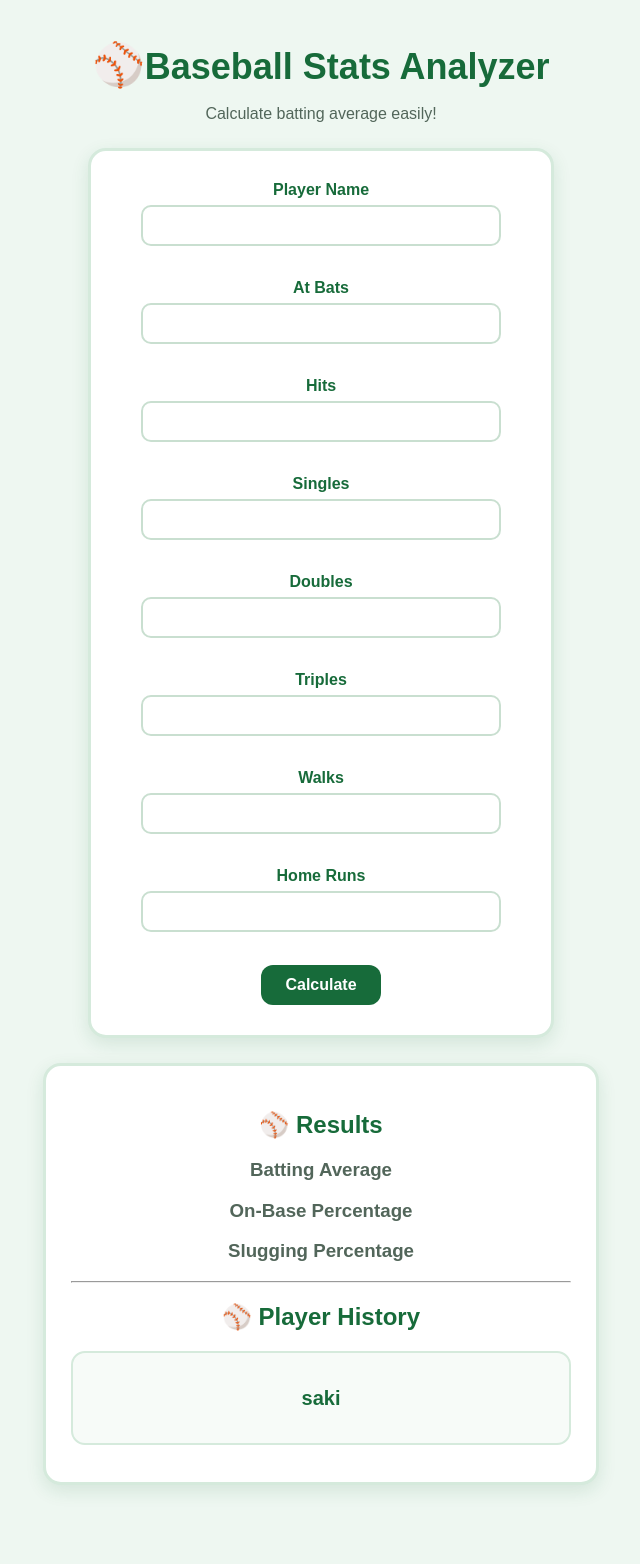
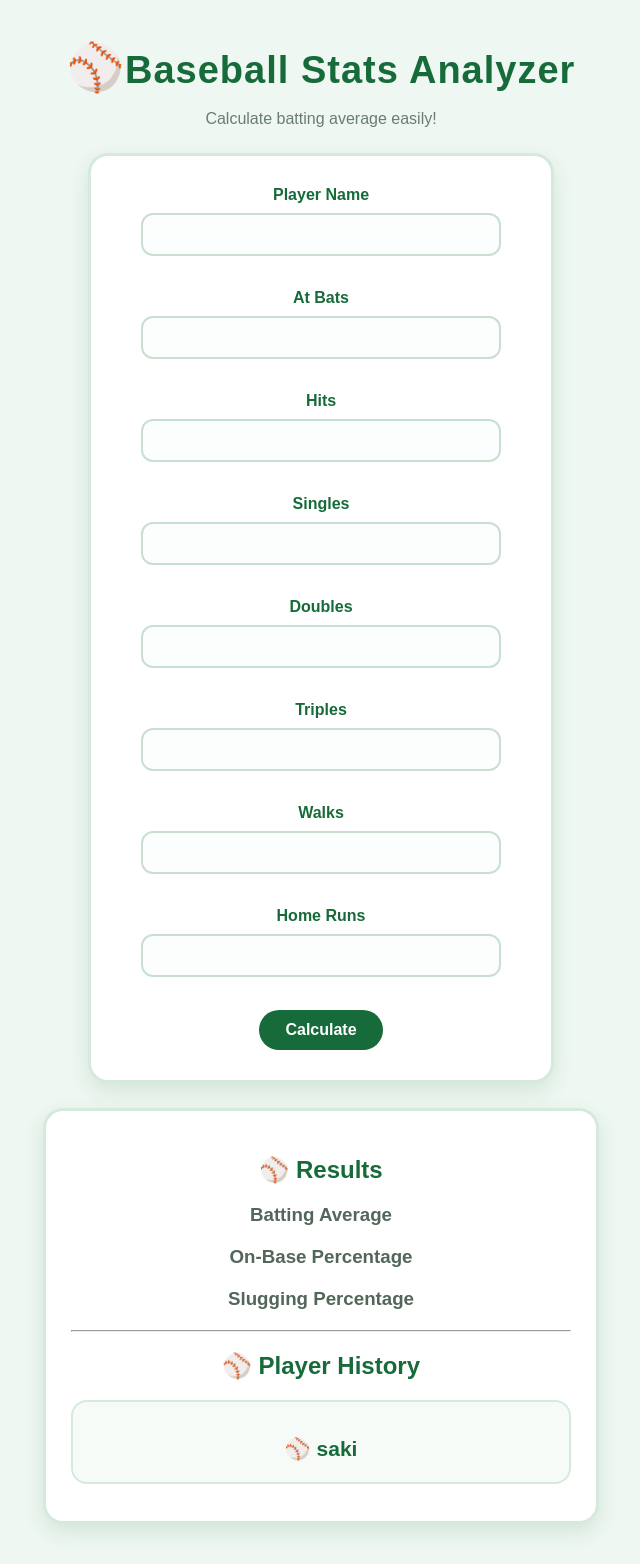
Before and after one commit to sakii-ito/Baseball-Stats-Analyzer, a Flask app: page / in a window 1280 px wide. Shown: the whole page, without its empty margins (319-959 px from the left). Before the commit the page ends 1492 px from the top, so only its background shows below. Run offline with Flask 3, Linux system fonts and the light colour scheme.

Commit message:
Improve baseball themed UI styling

```diff
--- a/static/style.css
+++ b/static/style.css
@@ -8,57 +8,67 @@ body{
 
 h1 {
     color: #176b3a;
-    font-size: 36px;
-    margin-bottom: 10px;
+    font-size: 38px;
+    margin-bottom: 8px;
+    letter-spacing: 1px;
 }
 
 h1::first-letter {
-    font-size: 42px;
+    font-size: 46px;
 }
 
-p {
-    color: #52665a;
+body > p {
+    color: #6a7d70;
+    font-size: 16px;
 }
+
+/* main form */
 
 form {
     background-color: white;
     max-width: 400px;
     margin: 25px auto;
     padding: 30px;
-    border-radius: 18px;
+    border-radius: 20px;
     border: 3px solid #d5eadc;
-    box-shadow: 0 6px 18px rgba(23, 107, 58, 0.12);
+    box-shadow: 0 8px 20px rgba(23, 107, 58, 0.12);
 }
 
 label {
+    display: inline-block;
     font-weight: bold;
     color: #176b3a;
+    margin-bottom: 3px;
 }
 
 input {
     width: 90%;
-    padding: 10px;
+    padding: 11px;
     margin-top: 6px;
     margin-bottom: 15px;
     border: 2px solid #c9dfd0;
-    border-radius: 10px;
+    border-radius: 12px;
     font-size: 15px;
     box-sizing: border-box;
+    background-color: #fbfefc;
 }
 
 input:focus {
     outline: none;
     border-color: #176b3a;
+    box-shadow: 0 0 0 3px #dff0e4;
 }
 
+/* Buttons */
+
 button {
-    padding: 11px 24px;
+    padding: 11px 26px;
     font-size: 16px;
     font-weight: bold;
     color: white;
     background-color: #176b3a;
     border: none;
-    border-radius: 12px;
+    border-radius: 20px;
     cursor: pointer;
     transition: 0.3s;
 }
@@ -68,29 +78,45 @@ button:hover {
     transform: translateY(-2px);
 }
 
+/* Results */
+
 .result-card {
     background-color: white;
     max-width: 500px;
     margin: 25px auto;
     padding: 25px;
-    border-radius: 18px;
+    border-radius: 20px;
     border: 3px solid #d5eadc;
-    box-shadow: 0 6px 18px rgba(23, 107, 58, 0.12);
+    box-shadow: 0 8px 20px rgba(23, 107, 58, 0.12);
 }
 
 .result-card h2 {
     color: #176b3a;
+    margin-bottom: 20px;
 }
 
 .result-card h3 {
     color: #52665a;
+    margin-bottom: 5px;
 }
+
+.result-card h3 ::before {
+    content: "⚾ ";
+}
+
+.result-card p {
+    font-size: 20px;
+    font-weight: bold;
+    color: #243b2f;
+}
+
+/* Player History */
 
 .history-card {
     background-color: #f7fbf8;
     margin: 12px 0;
-    padding: 15px;
-    border-radius: 14px;
+    padding: 16px;
+    border-radius: 16px;
     border: 2px solid #d5eadc;
     transition: 0.3s;
 }
@@ -98,19 +124,31 @@ button:hover {
 .history-card:hover {
     transform: translateY(-3px);
     box-shadow: 0 5px 12px rgba(23, 107, 58, 0.12);
+    background-color: #f0f8f3;
 }
 
 .history-card a {
     color: #176b3a;
     text-decoration: none;
     font-weight: bold;
-    font-size: 20px;
+    font-size: 21px;
 }
+
+.history-card a::before {
+    content: "⚾ ";
+}
+
 .history-card a:hover {
     color: #d66b3d;
 }
+
+/* Error */
+
 .error {
     color: #d33f3f;
     font-weight: bold;
     margin-bottom: 15px;
+    background-color: #fff0f0;
+    padding: 10px;
+    border-radius: 10px;
 }
```
Also changed, not shown: players.db.
